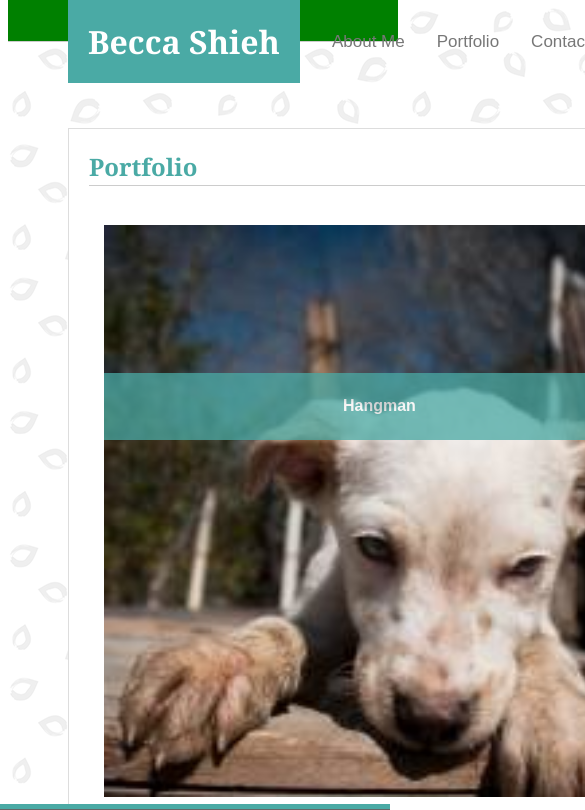
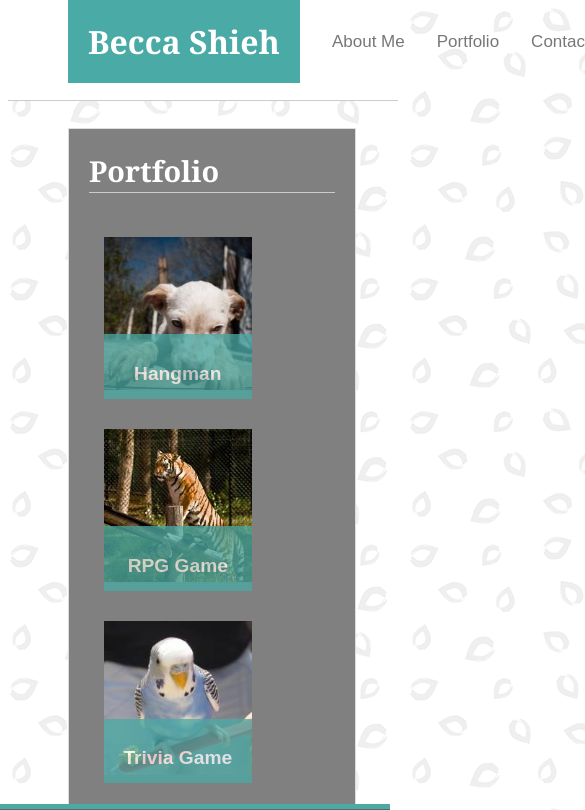
Before and after one commit to beccashieh/Responsive-portfolio, a plain HTML site: page portfolio.html in a window 390 px wide. Shown: the top 810 px of the page, 585 px wide, since content can reach past the window. Drawn offline with Linux system fonts and the light colour scheme.

Commit message:
updated max-width as percentage

```diff
--- a/assets/css/style.css
+++ b/assets/css/style.css
@@ -9,11 +9,11 @@ header {
     min-width: 960px;
 }
 
-.container {
+.col-12 {
     display: grid;
     grid-template-columns: auto;
-    max-width: 960px;
-    min-width: 960px;
+    max-width: 90%;
+    min-width: 90%;
     margin-top: 120px;
     margin-left: 60px;
     line-height: 1.5;
@@ -21,6 +21,10 @@ header {
     padding: 20px;
     background-color: #ffffff;
     float: left;
+}
+
+.col-md-3 {
+    justify-content: center;
 }
 
 .headerSection {
@@ -87,7 +91,7 @@ li a {
     color: #777777;
 }
 
-li a:hover {
+.topNav:hover {
     background-color: #777777;
     color: white;
 }
@@ -161,7 +165,7 @@ input {
 
 .textBlock {
     position: absolute;
-    top: 148px;
+    top: 60%;
     width: 200px;
     background-color: #4aaaa5;
     opacity: 0.75;
@@ -198,10 +202,12 @@ footer {
     .wrapper {
         width: 768px;
     }
+    #contentRow {
+        width: 50%;
+    }
 
     .headerSection {
-        background-color: red;
-        height: 8%;
+        height: 12%;
     }
 
     h1 {
@@ -211,9 +217,14 @@ footer {
         color: white;
     }
 
+    h2 {
+        color: white;
+    }
+
     .topNav {
         float: left;
         font-size: 12px;
+        color: white;
     }
 
     [class*="col-"] {
@@ -227,12 +238,35 @@ footer {
 
     .textBlock {
         width: 40%;
+        height: 40%;
     }
 
     #becca {
         width: 60%;
         height: 40%;
     }
+
+    p {
+        font-size: larger;
+    }
+
+    .col-12 {
+        display: grid;
+        grid-template-columns: auto;
+        background-color: gray;
+        float: left;
+        color: white;
+        font-size: larger;
+        margin-right: 20%;
+    }
+
+    .col-md-3 {
+        justify-content: center;
+    }
+    img {
+        width: 40%;
+    }
+
 }
 
 /*Media query @640px */
@@ -240,7 +274,6 @@ footer {
 
     header {
         position: static;
-        background-color: greenyellow;
     }
 
     .wrapper {
@@ -248,8 +281,7 @@ footer {
     }
 
     .headerSection {
-        background-color: green;
-        height: 5%;
+        height: 12%;
     }
 
     .topNav {
@@ -266,7 +298,13 @@ footer {
         height: 20%;
     }
 
+    p {
+        font-size: large;
+    }
+
     .textBlock {
+        top: 60%;
+        height: 40%;
         width: 60%;
     }
 }
--- a/portfolio.html
+++ b/portfolio.html
@@ -33,18 +33,19 @@
 
         </div>
 
-        <div class="container">
+        <div class="row" id="contentRow">
+            <div class="col-12">
                 <h2>Portfolio</h2>
                 <br>
                 <div class="row">
                     <div class="col-md-1.5"></div>
                     <div class="col-md-3">
-                    <img id="puppy" src="assets/images/placeholder1.jpg" width="200px" height="200px" alt="puppy">
+                        <img id="puppy" src="assets/images/placeholder1.jpg" alt="puppy">
                             <div class="textBlock"><h4>Hangman</h4></div>
                     </div>
                     <div class="col-md-1"></div>
                     <div class="col-md-3">
-                    <img id="tiger" src="assets/images/placeholder2.jpg" width="200px" height="200px" alt="tiger">
+                        <img id="tiger" src="assets/images/placeholder2.jpg" alt="tiger">
                             <div class="textBlock"><h4>RPG Game</h4></div>
                     </div>
                     <div class="col-md-1.5"></div>
@@ -52,7 +53,7 @@
                 <div class="row">
                     <div class="col-md-1.5"></div>
                     <div class="col-md-3">
-                    <img id="bird" src="assets/images/placeholder3.jpg" width="200px" height="200px" alt="bird">
+                        <img id="bird" src="assets/images/placeholder3.jpg" alt="bird">
                             <div class="textBlock"><h4>Trivia Game</h4></div>
                     </div>
                     <div class="col-md-1"></div>
@@ -71,6 +72,7 @@
                     <div class="col-md-3.5"></div>
                 </div>
             </div>
+        </div>
         <div>
             <footer>Copyright©</footer>
         </div>
```
Also changed, not shown: contact.html (+5 -4 lines), index.html (+4 -0 lines). Lines whose indentation alone changed are shown as unchanged.
